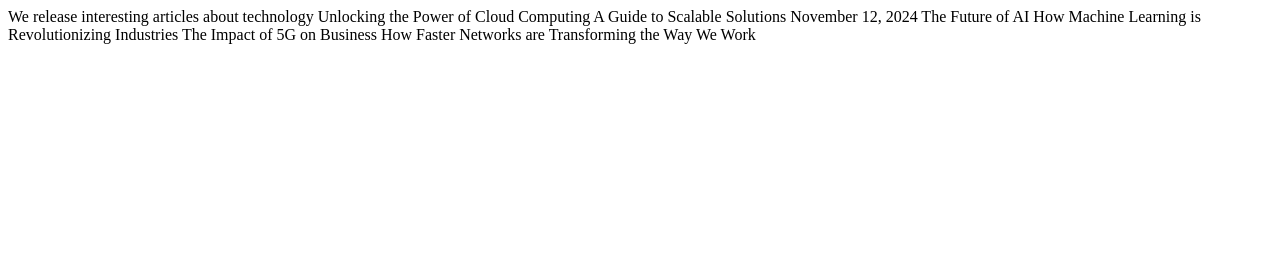
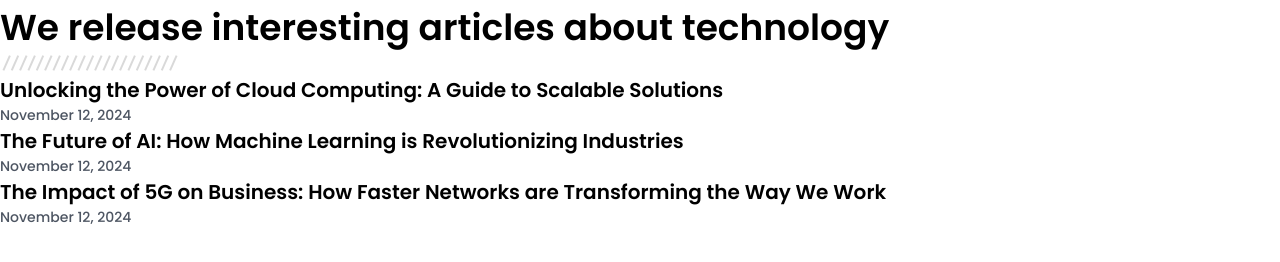
Before and after one commit to DevCris05/simple-article-listing-master, a plain HTML site: page index.html in a window 1280 px wide. Drawn offline with Linux system fonts and the light colour scheme.

Commit message:
se creo el css y se dio los estilos basicos

```diff
--- a/index.html
+++ b/index.html
@@ -3,22 +3,46 @@
   <head>
     <meta charset="UTF-8" />
     <meta name="viewport" content="width=device-width, initial-scale=1.0" />
-
     <link
       rel="icon"
       href="resources/favicon.ico"
       type="image/x-icon"
       sizes="96x96"
     />
-
+    <link rel="stylesheet" href="style.css" />
     <title>Simple Article Listing | devChallenges.io</title>
-
-    <!--You are welcome to delete these styles or modify them in your own stylesheet -->
   </head>
   <body>
-    We release interesting articles about technology Unlocking the Power of
-    Cloud Computing A Guide to Scalable Solutions November 12, 2024 The Future
-    of AI How Machine Learning is Revolutionizing Industries The Impact of 5G on
-    Business How Faster Networks are Transforming the Way We Work
+    <main class="container-main">
+      <div class="title-page">
+        <h1 class="title">We release interesting articles about technology</h1>
+      </div>
+      <img class="seperator" src="./resources/Seperator.svg" alt="" />
+      <div class="content-page">
+        <section class="article-page">
+          <div class="img1"></div>
+          <p>
+            Unlocking the Power of Cloud Computing: A Guide to Scalable
+            Solutions
+          </p>
+          <small>November 12, 2024</small>
+        </section>
+        <section class="article-page">
+          <div class="img2"></div>
+          <p>
+            The Future of AI: How Machine Learning is Revolutionizing Industries
+          </p>
+          <small>November 12, 2024</small>
+        </section>
+        <section class="article-page">
+          <div class="img3"></div>
+          <p>
+            The Impact of 5G on Business: How Faster Networks are Transforming
+            the Way We Work
+          </p>
+          <small>November 12, 2024</small>
+        </section>
+      </div>
+    </main>
   </body>
 </html>
--- /dev/null
+++ b/style.css
@@ -0,0 +1,43 @@
+@import url("https://fonts.googleapis.com/css2?family=Poppins:ital,wght@0,100;0,200;0,300;0,400;0,500;0,600;0,700;0,800;0,900;1,100;1,200;1,300;1,400;1,500;1,600;1,700;1,800;1,900&display=swap");
+
+:root {
+  --color-title: #000000;
+  --color-date: #4d5562;
+  --bg-body: #f8fafc;
+  --color-optinal: #d9d9d9;
+  --font-text: Poppins;
+}
+
+* {
+  margin: 0;
+  padding: 0;
+  box-sizing: border-box;
+}
+
+.title {
+  color: var(--color-title);
+  font-family: var(--font-text);
+  font-weight: 600;
+  font-size: 2.25rem;
+}
+
+.article-page .img {
+  background-image: url("./resources/photo_1.png");
+  width: 350px;
+  height: 350px;
+  background-size: cover;
+}
+
+.article-page p {
+  color: var(--color-title);
+  font-family: var(--font-text);
+  font-weight: 600;
+  font-size: 1.25rem;
+}
+
+.article-page small {
+  color: var(--color-date);
+  font-family: var(--font-text);
+  font-weight: 500;
+  font-size: 0.875rem;
+}
```
